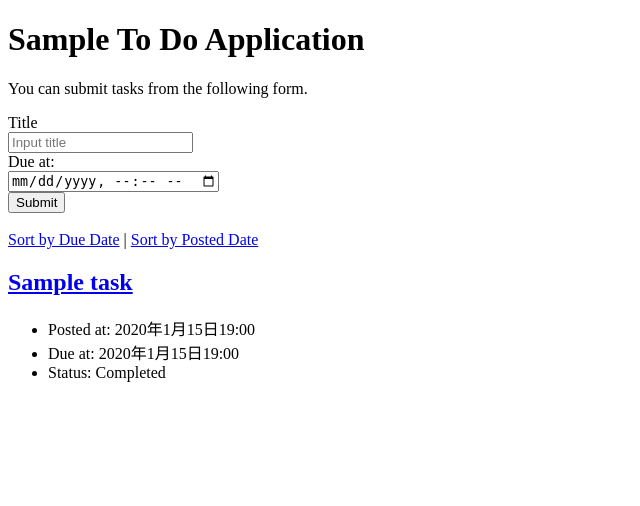
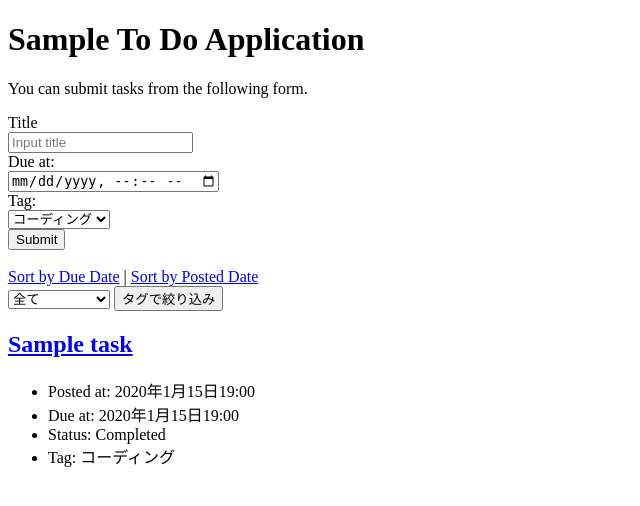
Before and after one commit to Enoki8/django-test-exercise, a Django app: page / in a window 1280 px wide. Shown: the top 506 px of the page, without its empty margins (0-640 px from the left). Run offline with Django 5.2, Linux system fonts and the light colour scheme; tables that the repository leaves empty hold one stand-in row (values such as "Sample post").

Commit message:
タグとそのソートを追加

```diff
--- a/todo/models.py
+++ b/todo/models.py
@@ -9,7 +9,13 @@ class Task(models.Model):
     completed = models.BooleanField(default=False)
     posted_at = models.DateTimeField(default=timezone.now)
     due_at = models.DateTimeField(null=True, blank=True)
-
+    TASK_TAG = [
+        ('coding','コーディング'),
+        ('submit', '作品提出'),
+        ('presentation', '発表'),
+        ('other', 'その他'),
+    ]
+    tag = models.CharField(max_length=20, choices=TASK_TAG, default='other')
     def is_overdue(self, dt):
         if self.due_at is None:
             return False
--- a/todo/templates/todo/index.html
+++ b/todo/templates/todo/index.html
@@ -22,6 +22,15 @@
             <input id="dueInput" name="due_at" type="datetime-local">
         </div>
         <div>
+            <label for="tagInput">Tag:</label><br>
+            <select id="tagInput" name="tag">
+                <option value="coding">コーディング</option>
+                <option value="submit">作品提出</option>
+                <option value="presentation">発表</option>
+                <option value="other">その他</option>
+            </select>
+        </div>
+        <div>
             <button type="submit">Submit</button>
         </div>
     </form>
@@ -31,7 +40,16 @@
         <a href="{% url 'index' %}?order=due">Sort by Due Date</a> |
         <a href="{% url 'index' %}?order=post">Sort by Posted Date</a>
     </div>
-
+    <form method="get">
+        <select name="tag">
+            <option value="">全て</option>
+            <option value="coding">コーディング</option>
+            <option value="submit">作品提出</option>
+            <option value="presentation">発表</option>
+            <option value="other">その他</option>
+        </select>
+        <input type="submit" value="タグで絞り込み">
+    </form>
     {% for task in tasks %}
     <div class="text">
         <h2><a href="{% url 'detail' task.id %}">{{ task.title }}</a></h2>
@@ -45,9 +63,12 @@
             {% else %}
             <li>Status: Not Completed</li>
             {% endif %}
+            <li>Tag: {{ task.get_tag_display }}</li>
         </ul>
     </div>
     {% endfor %}
+
+
 </body>
 
 </html>
--- a/todo/views.py
+++ b/todo/views.py
@@ -9,10 +9,14 @@ def index(request):
     if request.method == 'POST':
         task = Task(
             title=request.POST['title'],
-            due_at=make_aware(parse_datetime(request.POST['due_at']))
+            due_at=make_aware(parse_datetime(request.POST['due_at'])),
+            tag=request.POST['tag']
         )
         task.save()
-    if request.GET.get('order') == 'due':
+    tag = request.GET.get('tag')
+    if tag:
+        tasks = Task.objects.filter(tag=tag)
+    elif request.GET.get('order') == 'due':
         tasks = Task.objects.order_by('due_at')
     else:
         tasks = Task.objects.order_by('-posted_at')
```
Also changed, not shown: todo/migrations/0002_task_tag.py (added).
